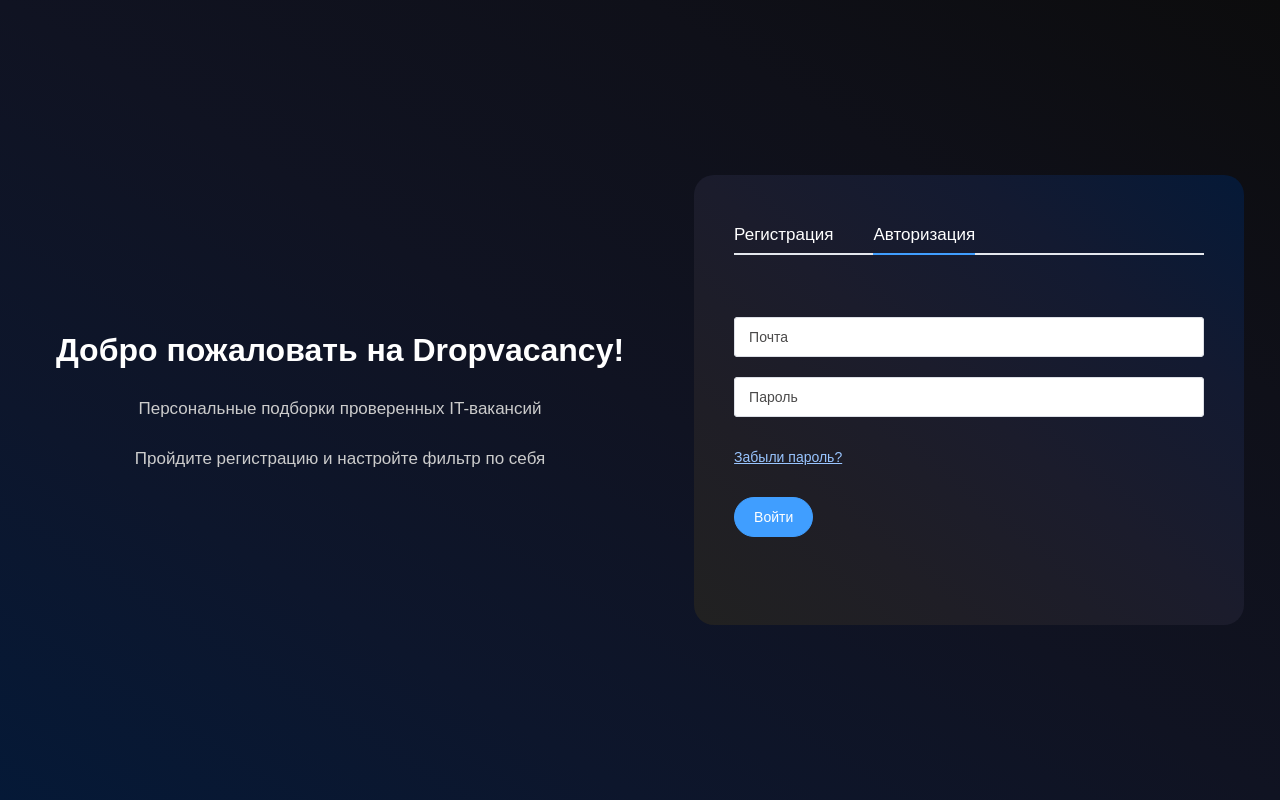
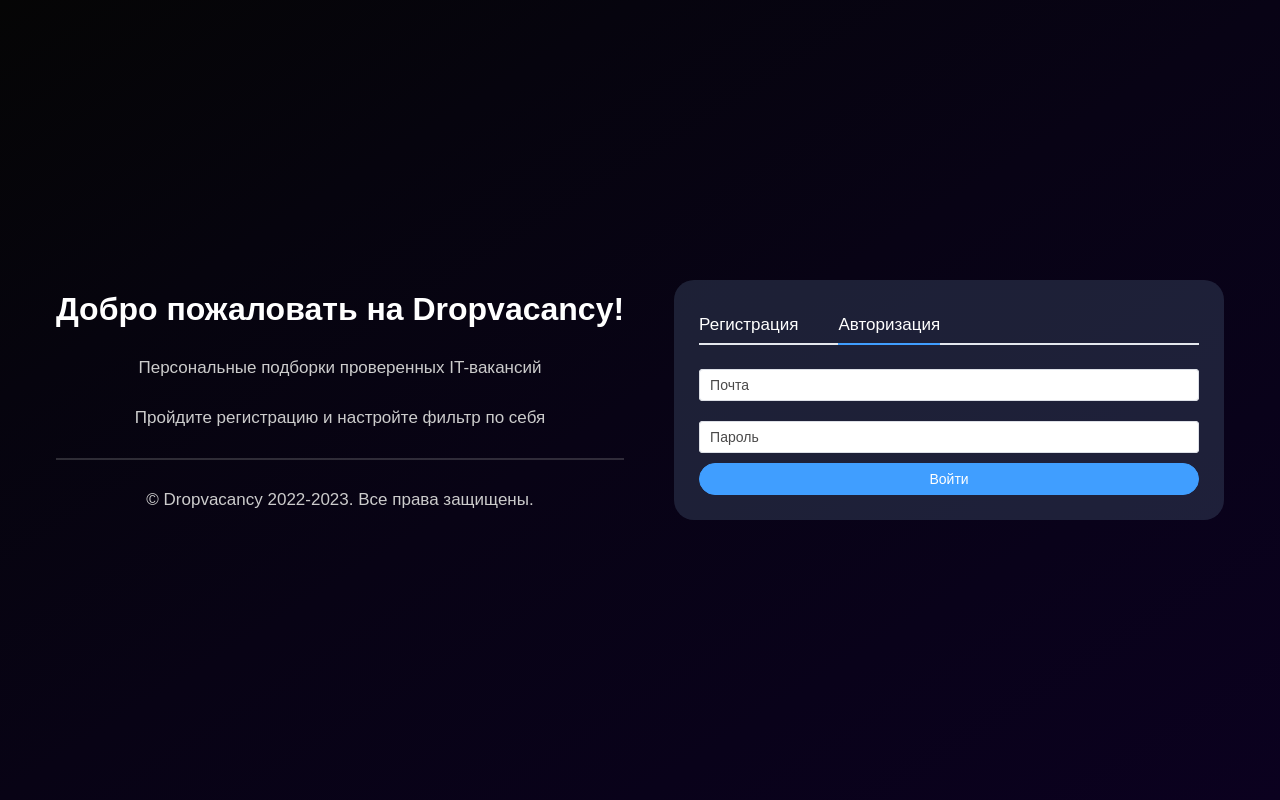
Before and after one commit to IvanXablin/dropvacancy, a Vue app: page /auth in a window 1280 px wide. Both pictures are taken after a click on the tab "Авторизация". Built offline with nearby package versions, Linux system fonts and the light colour scheme; what vue-yandex-maps would draw is missing.

Commit message:
fixed type check error

```diff
--- a/src/assets/el-plus/_tags.scss
+++ b/src/assets/el-plus/_tags.scss
@@ -1,7 +1,8 @@
 .el-tag {
-  background-color: #0a2348 !important;
+  background-color: rgba(63, 78, 105, 0.4) !important;
 
   &__content {
     font-size: 14px;
+    color: white;
   }
 }
--- a/src/assets/main.scss
+++ b/src/assets/main.scss
@@ -20,7 +20,7 @@
   height: 100%;
   font-family: 'Poppins', sans-serif;
   color: white;
-  background-image: linear-gradient(to right top, #051937, #0d162c, #101322, #0f1019, #0c0c0d);
+  background-image: linear-gradient(to right bottom, #050505, #06040e, #080315, #09021a, #0b011f);
   background-attachment: fixed;
 
   &::-webkit-scrollbar {
--- a/src/components/cards/VacancyCard.vue
+++ b/src/components/cards/VacancyCard.vue
@@ -54,8 +54,7 @@
   max-width: 655px;
   padding: 20px;
   margin: 20px;
-  background-image: linear-gradient(to left bottom, #051937, #131a31, #1b1c2c, #1f1e26, #212121);
-  border: 1px rgba(255, 255, 255, 0.1) solid;
+  background-color: rgba(63, 78, 105, 0.4);
   border-radius: 10px;
 
   &__info {
--- a/src/components/forms/AuthForm.vue
+++ b/src/components/forms/AuthForm.vue
@@ -71,7 +71,7 @@
         :rules="RulesForm"
         :model="dataAuthForm"
         ref="ruleFormRef"
-          :size="'large'"
+        :size="'default'"
     >
       <el-form-item prop="email">
         <el-input v-model="dataAuthForm.email" placeholder="Почта" />
@@ -84,13 +84,8 @@
             show-password
         />
       </el-form-item>
-        <el-form-item>
-          <p class="auth-form__link">Забыли пароль?</p>
-        </el-form-item>
-        <el-form-item>
+    </el-form>
     <el-button @click="handleSubmitForm(ruleFormRef)" type="primary" round>Войти</el-button>
-        </el-form-item>
-      </el-form>
   </div>
 </template>
 
@@ -98,9 +93,8 @@
 .auth-form {
   display: flex;
   flex-direction: column;
-  justify-content: center;
   width: 100%;
-  height: 100%;
+  height: auto;
 
   &__link {
     font-size: 14px;
@@ -116,7 +110,6 @@
   .el-form {
     display: flex;
     flex-direction: column;
-    justify-content: space-evenly;
   }
 }
 </style>
--- a/src/components/map/VacanciesMap.vue
+++ b/src/components/map/VacanciesMap.vue
@@ -1,11 +1,12 @@
 <template>
   <div class="map">
+    <template v-if="vacanciesStore.getVacancies">
       <YandexMap :settings="settings" :coordinates="[55.040998, 82.917447]" >
         <template v-for="vacancy in vacanciesStore.getVacancies">
-        <template v-if="vacancy?.address?.lat" :key="vacancy.id">
+          <template v-if="vacancy.address?.lat && vacancy.address?.lng" :key="vacancy.id">
             <YandexMarker
                 :properties="{ iconCaption: vacancy.name }"
-              :coordinates="[vacancy?.address?.lat, vacancy?.address?.lng]"
+                :coordinates="[vacancy.address.lat, vacancy.address.lng]"
                 :marker-id="vacancy.id"
             >
               <template #component>
@@ -15,6 +16,7 @@
           </template>
         </template>
       </YandexMap>
+    </template>
   </div>
 </template>
 
--- a/src/types/TVacancy.ts
+++ b/src/types/TVacancy.ts
@@ -18,8 +18,8 @@
 
 type TVacancyAddress = {
     city: string,
-    lat: number,
-    lng: number,
+    lat: number | undefined,
+    lng: number | undefined,
 }
 
 type TVacancyEmployer = {
--- a/src/views/AuthView.vue
+++ b/src/views/AuthView.vue
@@ -12,6 +12,8 @@
       <h1>Добро пожаловать на Dropvacancy!</h1>
       <p class="auth-view__info">Персональные подборки проверенных IT-вакансий</p>
       <p class="auth-view__info">Пройдите регистрацию и настройте фильтр по себя</p>
+      <hr />
+      <p class="auth-view__info">© Dropvacancy 2022-2023. Все права защищены.</p>
     </div>
     <div class="auth-view__forms">
       <el-tabs v-model="activeTab">
@@ -39,8 +41,8 @@
     display: flex;
     flex-direction: column;
     gap: 30px;
-    padding: 20px;
     text-align: center;
+    border-radius: 10px;
   }
 
   &__info {
@@ -51,9 +53,9 @@
   &__forms {
     max-width: 550px;
     width: 100%;
-    height: 450px;
-    padding: 40px;
-    background-image: linear-gradient(to left bottom, #051937, #131a31, #1b1c2c, #1f1e26, #212121);
+    height: auto;
+    padding: 25px;
+    background-color: rgba(63, 78, 105, 0.4);
     border-radius: 20px;
   }
 
@@ -61,5 +63,12 @@
     flex-direction: column;
     gap: 30px;
   }
+
+  hr {
+    border: none;
+    color: rgba(168, 168, 168, 0.25);
+    background-color: rgba(168, 168, 168, 0.25);
+    height: 2px;
+  }
 }
 </style>
--- a/src/views/VacancyAbout.vue
+++ b/src/views/VacancyAbout.vue
@@ -67,7 +67,7 @@
   display: flex;
   justify-content: center;
   width: 100%;
-  padding: 20px;
+  padding: 25px;
 
   &__content {
     display: flex;
@@ -75,7 +75,7 @@
     gap: 30px;
     width: 1080px;
     padding: 30px;
-    background-image: linear-gradient(to left bottom, #051937, #131a31, #1b1c2c, #1f1e26, #212121);
+    background-color: rgba(63, 78, 105, 0.4);
     border-radius: 10px;
   }
 
```
Lines whose indentation alone changed are shown as unchanged.
